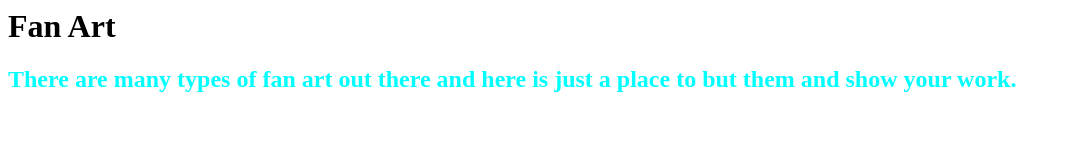
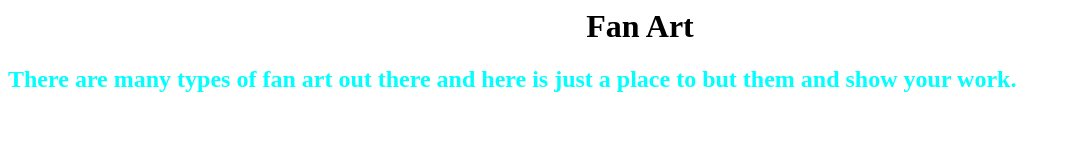
Before and after one commit to crystallara152/Crystallara152.github.io, a plain HTML site: page index.html in a window 1280 px wide. Shown: the whole page, without its empty margins (0-1071 px from the left). Drawn offline with Linux system fonts and the light colour scheme.

Commit message:
Update index.html

```diff
--- a/index.html
+++ b/index.html
@@ -1,2 +1,2 @@
-<h1>Fan Art</h1>
+<center><h1>Fan Art</h1></center>
 <h2 style="color:aqua;">There are many types of fan art out there and here is just a place to but them and show your work. </h2>
```
